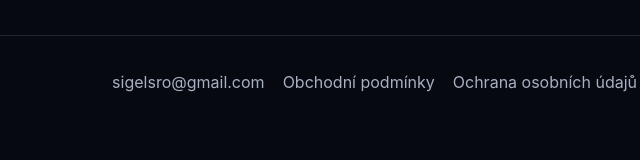
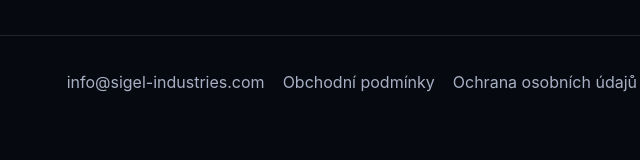
Before and after one commit to sigel-industries/sigel-industries.github.io, a plain HTML site: page index.html in a window 1280 px wide. Shown: the part 7207-7367 px from the top of the page, 593-1233 px from the left. Drawn offline with Linux system fonts and the light colour scheme; a script that the page names is missing.

Commit message:
Update index.html
mail

```diff
--- a/index.html
+++ b/index.html
@@ -569,7 +569,7 @@
       </div>
 
       <div class="footer-links">
-        <a href="mailto:sigelsro@gmail.com">sigelsro@gmail.com</a>
+        <a href="mailto:info@sigel-industries.com">info@sigel-industries.com</a>
         <a href="obchodni-podminky.html">Obchodní podmínky</a>
         <a href="ochrana-osobnich-udaju.html">Ochrana osobních údajů</a>
       </div>
```
